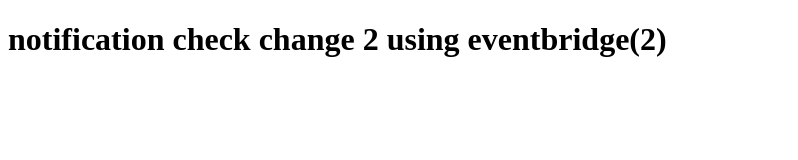
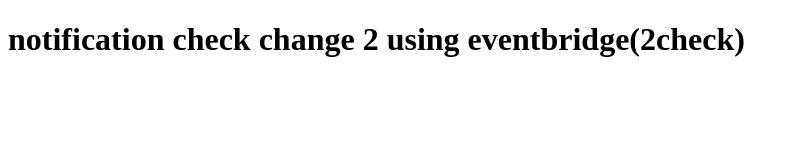
Before and after one commit to branson404/devops-temp, a website: page index.html in a window 1280 px wide. Shown: the whole page, without its empty margins (0-798 px from the left). Drawn offline with Linux system fonts and the light colour scheme.

Commit message:
notification check change 2 using eventbridge(2check)

```diff
--- a/index.html
+++ b/index.html
@@ -6,6 +6,6 @@
     </style>
   </head>
   <body>
-      <h1>notification check change 2 using eventbridge(2)</h1>
+      <h1>notification check change 2 using eventbridge(2check)</h1>
   </body>
 </html>
```
